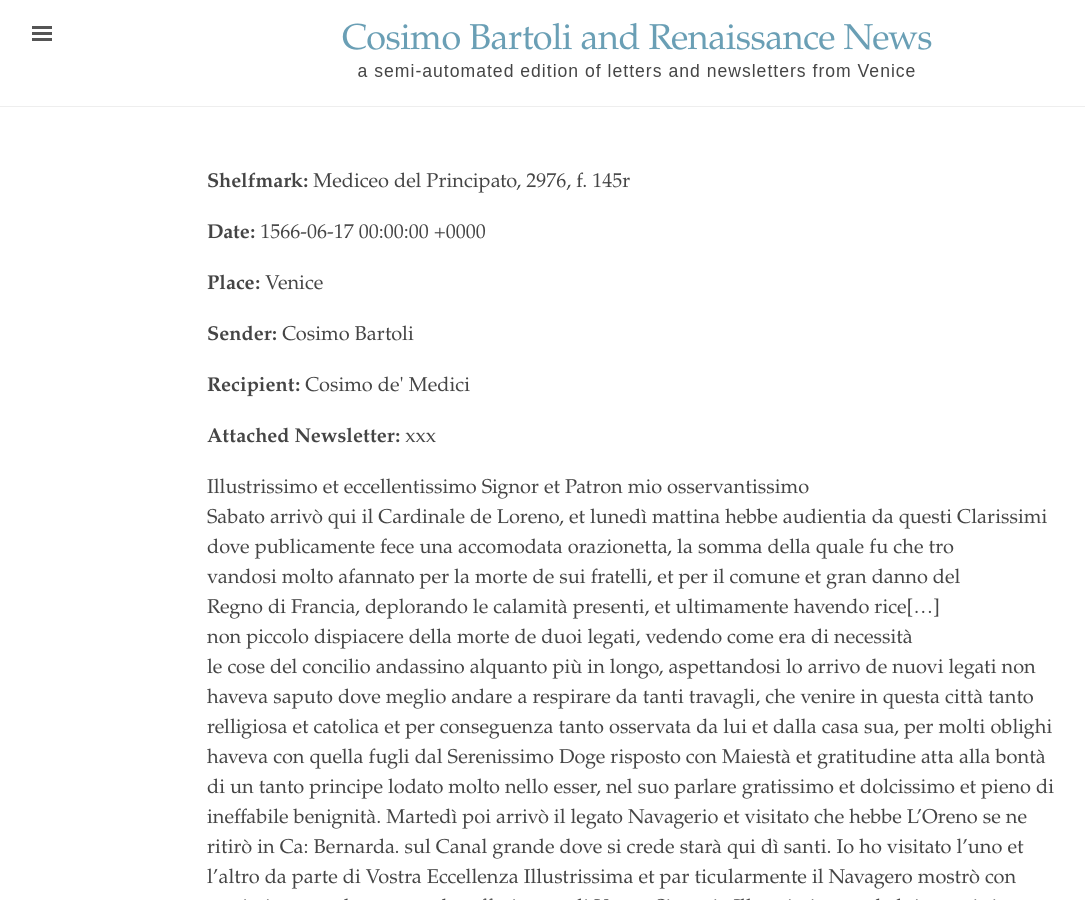
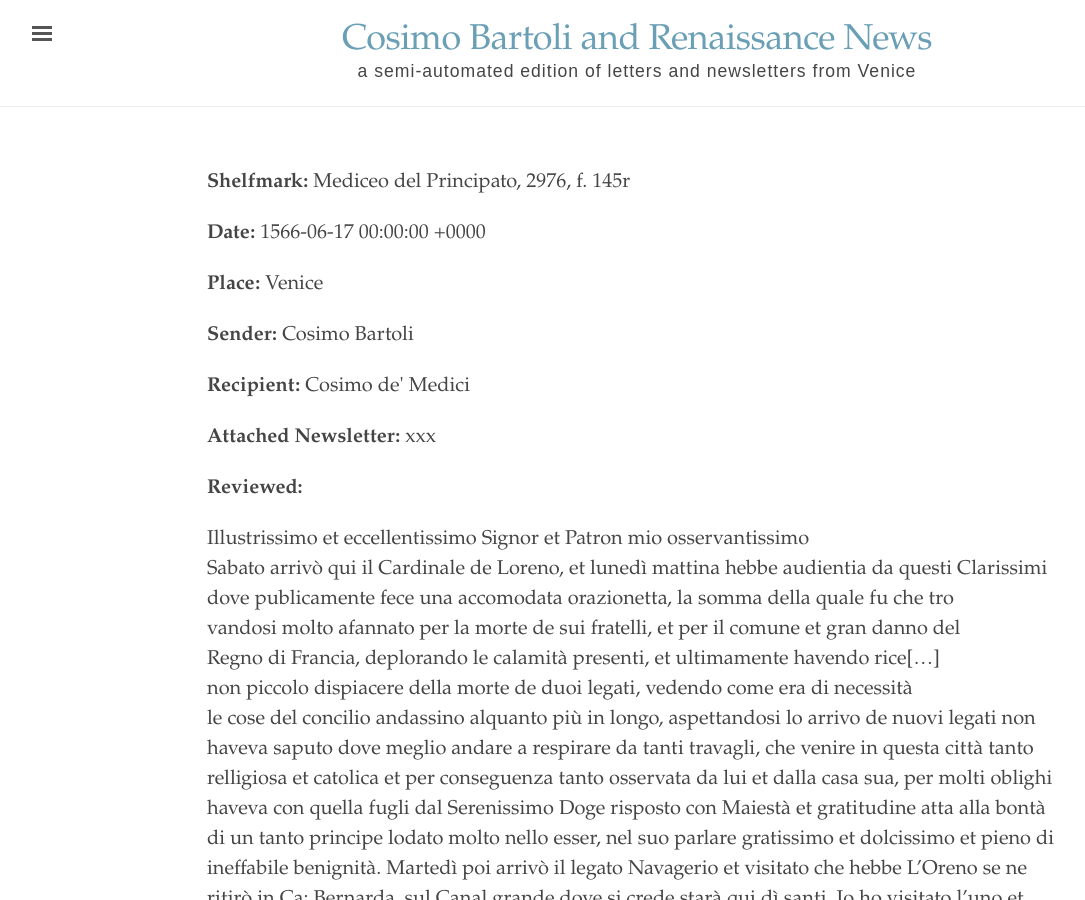
Before and after one commit to smansutti/test_ed, a Jekyll site: the page built from _texts/letter_test.md, in a window 1280 px wide and 900 px high. Shown: the whole window, without its empty margins (3-1088 px from the left). Built offline with Jekyll 4.4.1, drawn with Linux system fonts in a browser that asks for light colours.

Commit message:
Update letter.html

```diff
--- a/_layouts/letter.html
+++ b/_layouts/letter.html
@@ -9,5 +9,6 @@ layout: default
    <p><strong>Sender:</strong> {{ page.sender }}</p>
    <p><strong>Recipient:</strong> {{ page.recipient }}</p>
    <p><strong>Attached Newsletter:</strong> {{ page.newsletter }}</p>
+   <p><strong>Reviewed:</strong> {{ page.reviewed }}</p>
    {{ content }}
 </article>
```
